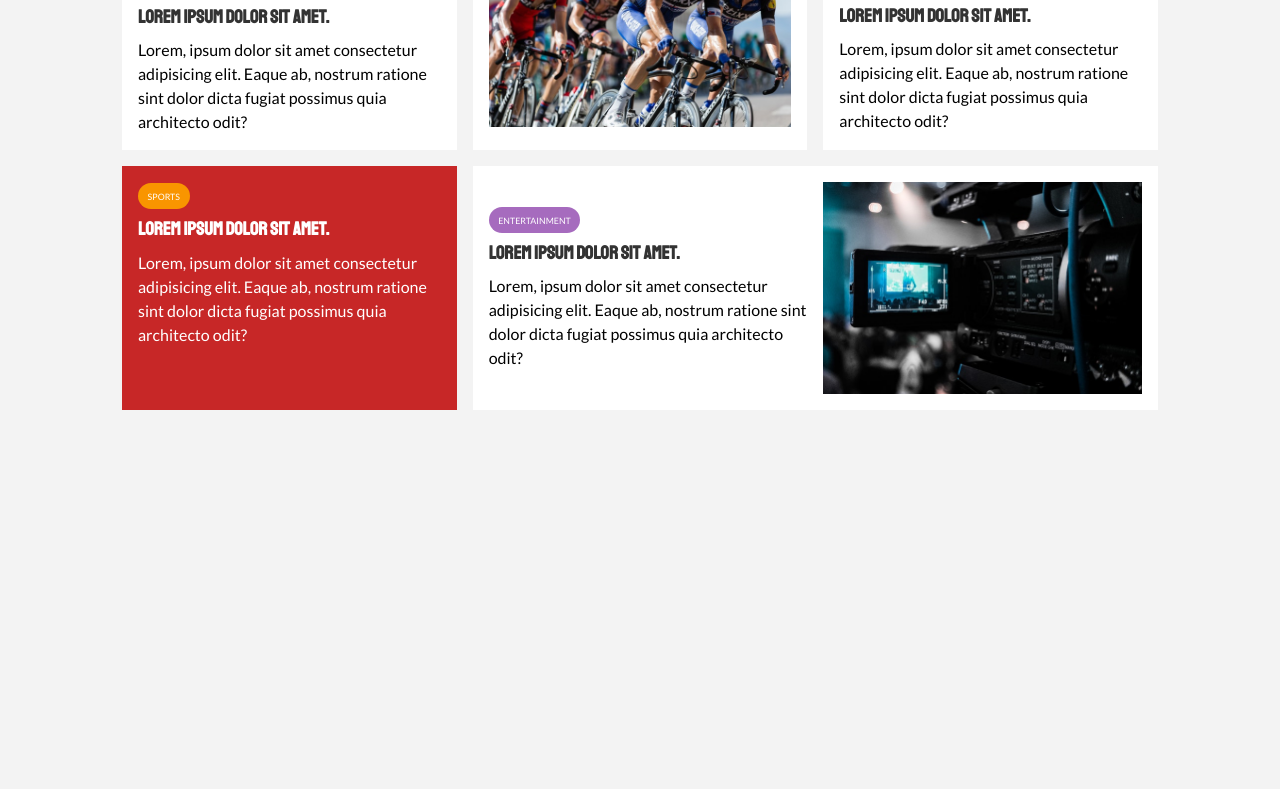
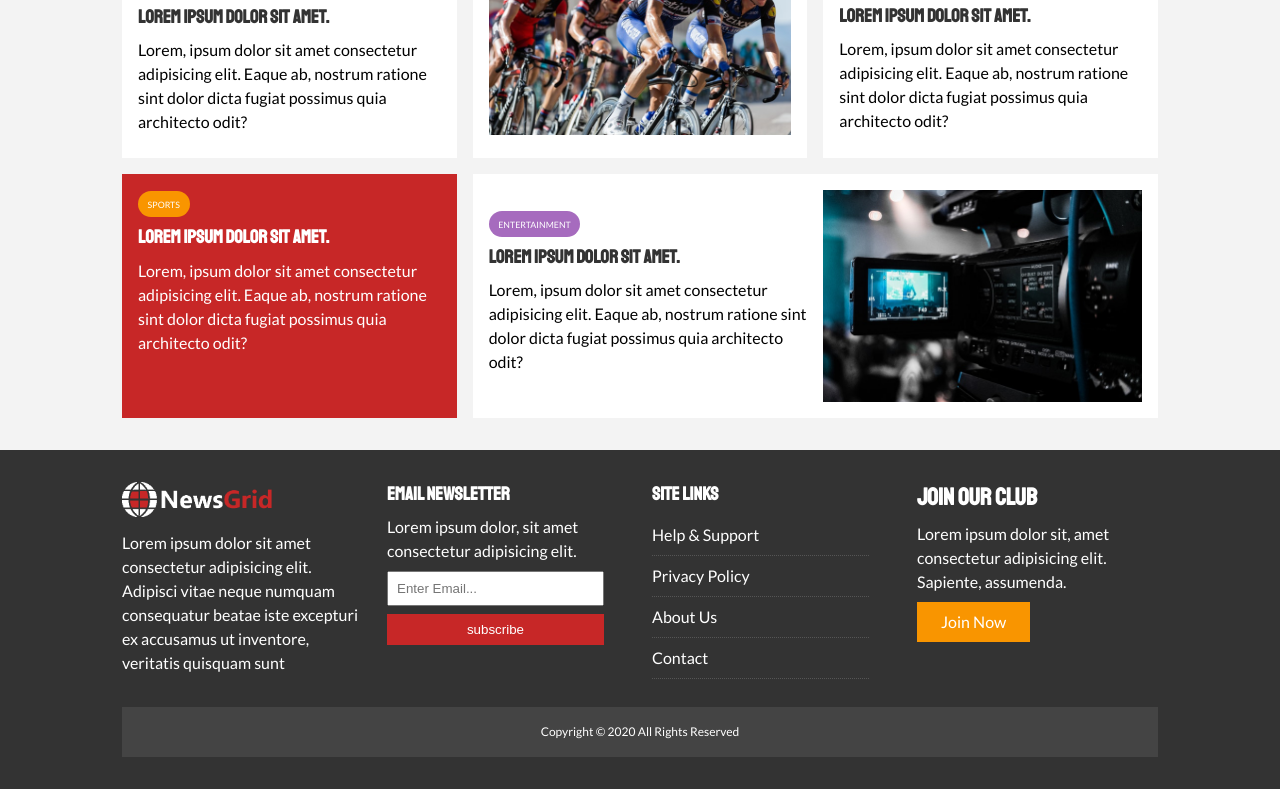
Before and after one commit to jchaparro94/newsGrid, a plain HTML site: page index.html in a window 1280 px wide. Shown: the part 1125-1914 px from the top of the page. Before the commit the page ends 1567 px from the top, so only its background shows below. Drawn offline with Linux system fonts and the light colour scheme.

Commit message:
footer html and css complete

```diff
--- a/css/style.css
+++ b/css/style.css
@@ -31,6 +31,11 @@ a {
 
 ul {
   list-style: none;
+}
+
+
+p {
+  margin: .5rem 0;
 }
 
 img {
@@ -167,6 +172,16 @@ h6 {
   padding: 3rem;
 }
 
+.list li {
+  padding: .5rem 0;
+  border-bottom: #555 dotted 1px;
+  width: 90%;
+}
+
+.list li a:hover {
+  color: var(--primary-color) !important;
+}
+
 /* Navigation */
 #main-nav {
   background: #fff;
@@ -269,3 +284,41 @@ h6 {
 #home-articles .articles-container>*:last-child {
   grid-column: 2 / span 2;
 }
+
+/* Footer */
+#main-footer {
+  background: var(--dark-color);
+  color: #fff;
+}
+
+#main-footer img {
+  width: 150px;
+}
+
+#main-footer a {
+  color: #fff;
+}
+
+#main-footer .footer-container {
+  display: grid;
+  grid-template-columns: repeat(4, 1fr);
+  grid-gap: 1.5rem
+}
+
+#main-footer .footer-container>*:last-child {
+  background: #444;
+  grid-column: 1 / span 4;
+  padding: .5rem;
+  text-align: center;
+  font-size: 0.75rem;
+}
+
+#main-footer .footer-container input[type='email'] {
+  width: 90%;
+  padding: 0.5rem;
+  margin-bottom: 0.5rem;
+}
+
+#main-footer .footer-container input[type='submit'] {
+  width: 90%;
+}
--- a/index.html
+++ b/index.html
@@ -158,5 +158,47 @@
         </div>
       </div>
     </section>
+
+    <!-- Footer -->
+    <footer id="main-footer" class="py-2">
+      <div class="container footer-container">
+        <div>
+          <img src="img/logo_light.png" alt="NewsGrid" />
+          <p>
+            Lorem ipsum dolor sit amet consectetur adipisicing elit. Adipisci
+            vitae neque numquam consequatur beatae iste excepturi ex accusamus
+            ut inventore, veritatis quisquam sunt
+          </p>
+        </div>
+        <div>
+          <h3>Email Newsletter</h3>
+          <p>Lorem ipsum dolor, sit amet consectetur adipisicing elit.</p>
+          <form>
+            <input type="email" placeholder="Enter Email..." />
+            <input type="submit" value="subscribe" class="btn btn-primary" />
+          </form>
+        </div>
+        <div>
+          <h3>Site Links</h3>
+          <ul class="list">
+            <li><a href="#">Help & Support</a></li>
+            <li><a href="#">Privacy Policy</a></li>
+            <li><a href="#">About Us</a></li>
+            <li><a href="#">Contact</a></li>
+          </ul>
+        </div>
+        <div>
+          <h2>Join Our Club</h2>
+          <p>
+            Lorem ipsum dolor sit, amet consectetur adipisicing elit. Sapiente,
+            assumenda.
+          </p>
+          <a href="#" class="btn btn-secondary">Join Now</a>
+        </div>
+        <div>
+          <p>Copyright &copy; 2020 All Rights Reserved</p>
+        </div>
+      </div>
+    </footer>
   </body>
 </html>
```
